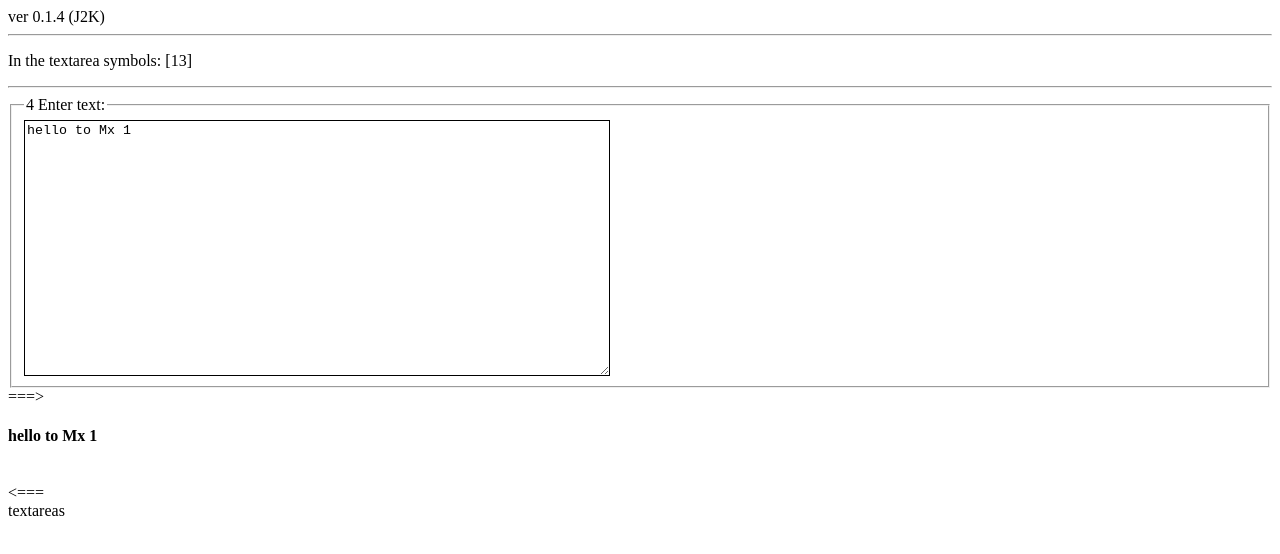
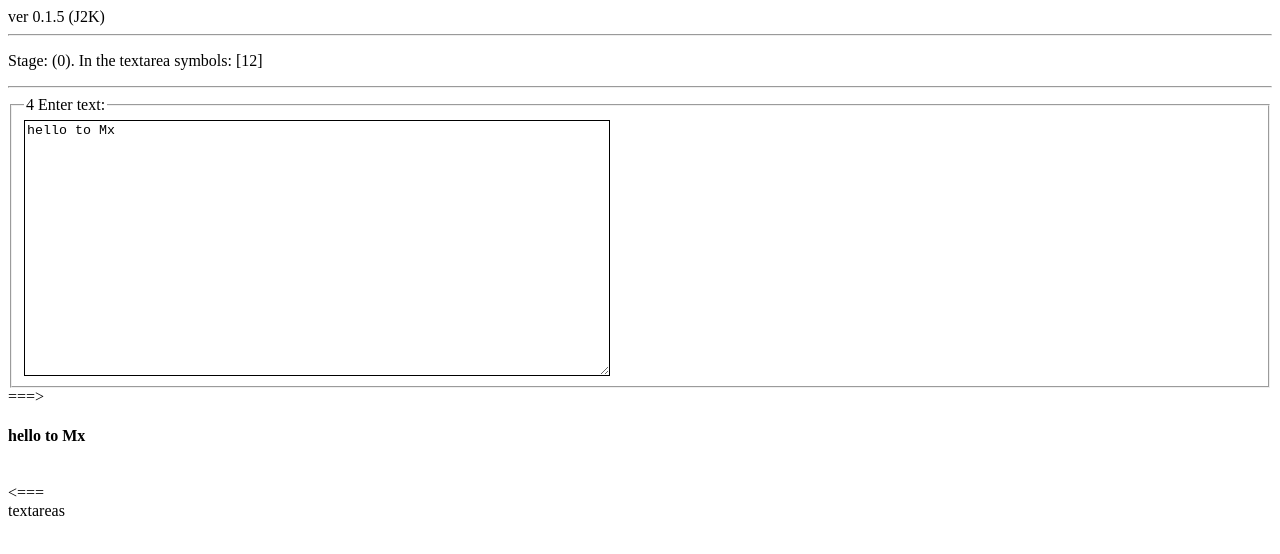
Before and after one commit to MaixEqu/rcts-snip1, a React (Create React App) app: page / in a window 1280 px wide. Shown: the top 554 px of the page. Built offline with nearby package versions, Linux system fonts and the light colour scheme; no server answers.

Commit message:
stage implemented,  ver 0.1.5 (J2K)

```diff
--- a/src/App.tsx
+++ b/src/App.tsx
@@ -1,6 +1,6 @@
 import React, { Component } from 'react';
 
-const sVersion = "ver 0.1.4 (J2K)";
+const sVersion = "ver 0.1.5 (J2K)";
 
 export class Main extends Component {
   render() {
@@ -34,6 +34,7 @@ interface IState {
   text_s: string
   width_s?: string
   height_s?: string
+  stage_s?: number
 }
 interface IProps {
   file_p?: string
@@ -52,14 +53,15 @@ export class TextAreas extends React.Component<IProps, IState> {
     const sFile = props.file_p || '1.txt'
     //this.sGetData(location.href + '/data/' + this.sFile);
     sGetDataX(location.href + '/data/' + sFile, this.setCompState);
-    // this.state = {text_s: "hello to Mx\n", height_s: '250', width_s: '580'};
+    this.state = {text_s: "hello to Mx\n", stage_s: 0, height_s: '250', width_s: '580'};
+    //this.state = {text_s: '', level_s: 2}
   }
   setCompState(t: string) {
     console.log("inner func: " + t);
     console.log(this);
     //this.state = {text_s: "hello to Mx 2", height_s: '250', width_s: '580'};
-
-    this.setState({text_s: "inner: " + t})
+    const nStage = this.state.stage_s || 0
+    this.setState({text_s: "inner: " + t, stage_s: nStage+1})
   }
 
   sGetData = async (path: string) => {
@@ -89,7 +91,7 @@ export class TextAreas extends React.Component<IProps, IState> {
     return (
       <>
         <hr />
-        <p>In the textarea symbols: [{this.state.text_s.length}]</p>
+        <p>Stage: ({this.state.stage_s}). In the textarea symbols: [{this.state.text_s.length}]</p>
         <hr />
         <fieldset>
           <legend>4 Enter text:</legend>
```
